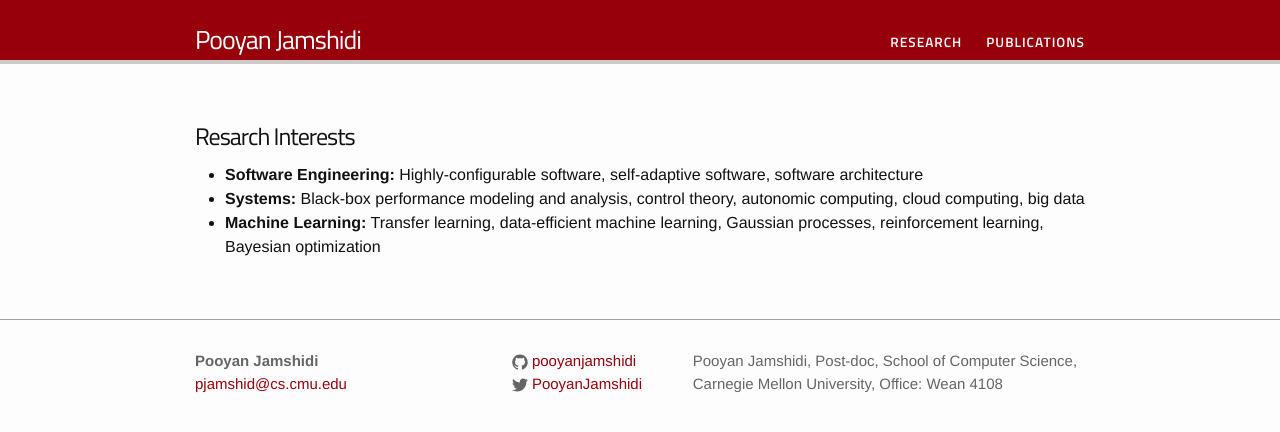
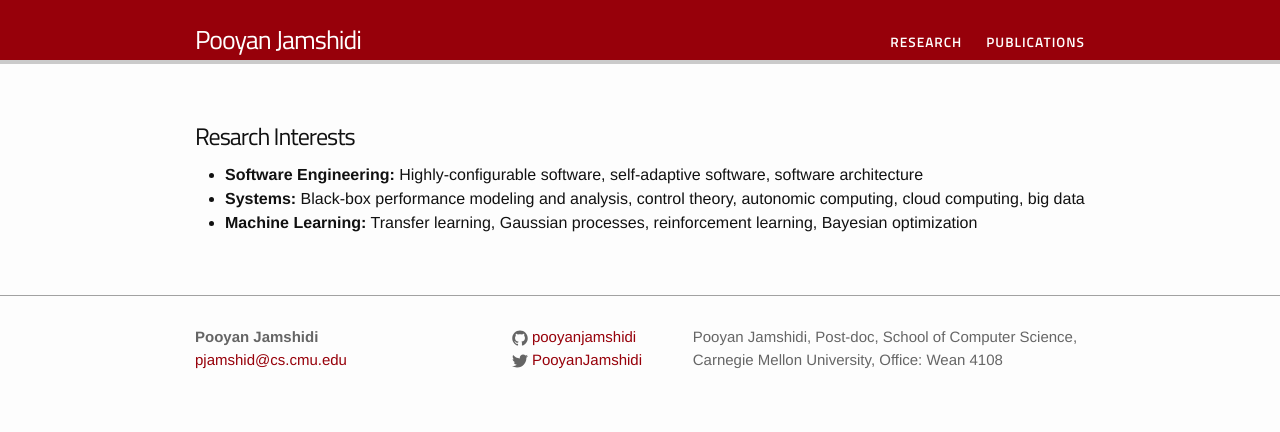
Before and after one commit to pooyanjamshidi/pooyanjamshidi.github.io, a Jekyll site: the page built from pages/research.md, in a window 1280 px wide. Shown: the top 432 px of the page. Built offline with Jekyll 4.4.1, drawn with Linux system fonts in a browser that asks for light colours; our own code applies the rules of GitHub Pages for plain Markdown files.

Commit message:
updated research

```diff
--- a/pages/research.md
+++ b/pages/research.md
@@ -9,4 +9,4 @@ group: research
 
 * **Software Engineering:** Highly-configurable software, self-adaptive software, software architecture
 * **Systems:** Black-box performance modeling and analysis, control theory, autonomic computing, cloud computing, big data
-* **Machine Learning:** Transfer learning, data-efficient machine learning, Gaussian processes, reinforcement learning, Bayesian optimization
+* **Machine Learning:** Transfer learning, Gaussian processes, reinforcement learning, Bayesian optimization
```
